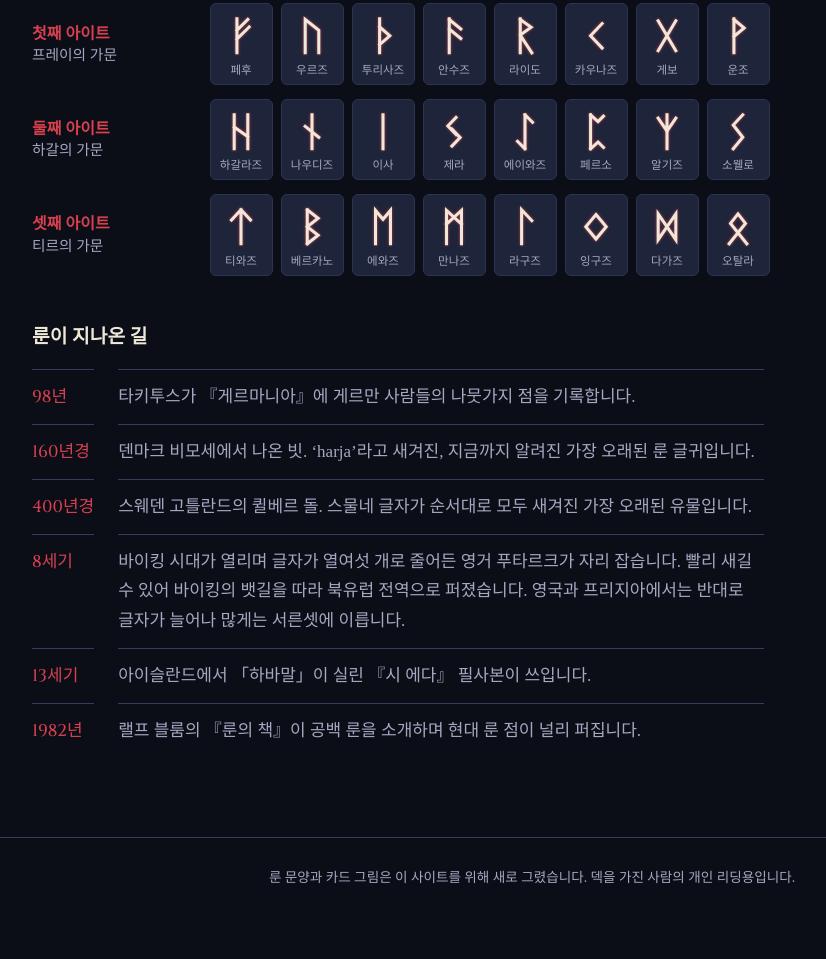
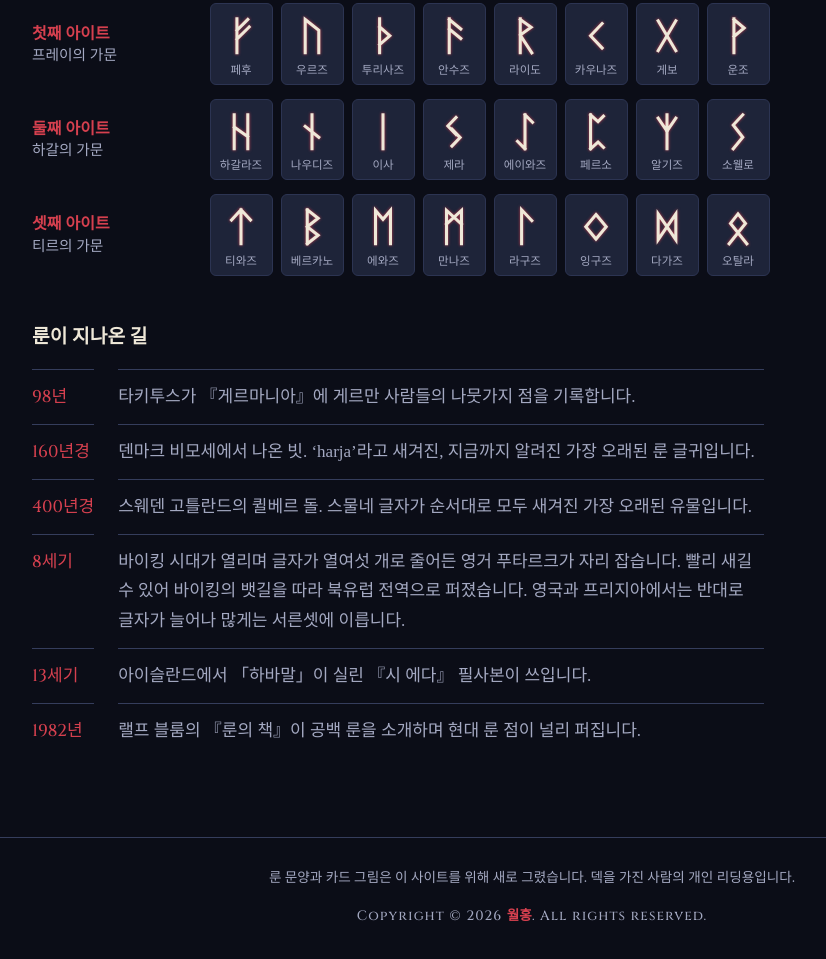
Before and after one commit to moonhong1164/MoonHongRUNE, a plain HTML site: page index.html in a window 1280 px wide. Shown: the part 4338-5297 px from the top of the page, without its empty margins (108-934 px from the left). Drawn offline with Linux system fonts and the light colour scheme; a web font is replaced by a local one.

Commit message:
Add a copyright line to the footer
Co-Authored-By: Claude Fable 5.2 <noreply@anthropic.com>

```diff
--- a/index.html
+++ b/index.html
@@ -166,6 +166,7 @@
 
 <footer class="foot">
   <p>룬 문양과 카드 그림은 이 사이트를 위해 새로 그렸습니다. 덱을 가진 사람의 개인 리딩용입니다.</p>
+  <p class="copyright">Copyright © 2026 <b>월홍</b>. All rights reserved.</p>
 </footer>
 
 <dialog class="rune-dialog" id="runeDialog" aria-labelledby="dialogTitle">
--- a/style.css
+++ b/style.css
@@ -343,6 +343,8 @@ h2 {
 .foot { border-top: 1px solid var(--line); padding: 28px 20px 48px; text-align: center; color: var(--mist); font-size: .85rem; }
 .foot p { margin: 0 0 4px; }
 .foot cite { font-style: normal; color: var(--moon); }
+.foot .copyright { margin: 14px 0 0; font-family: var(--display); letter-spacing: .08em; }
+.foot .copyright b { font-family: var(--body); color: var(--hong); letter-spacing: 0; }
 
 /* ── 좁은 화면 ────────────────────── */
 @media (max-width: 760px) {
```
